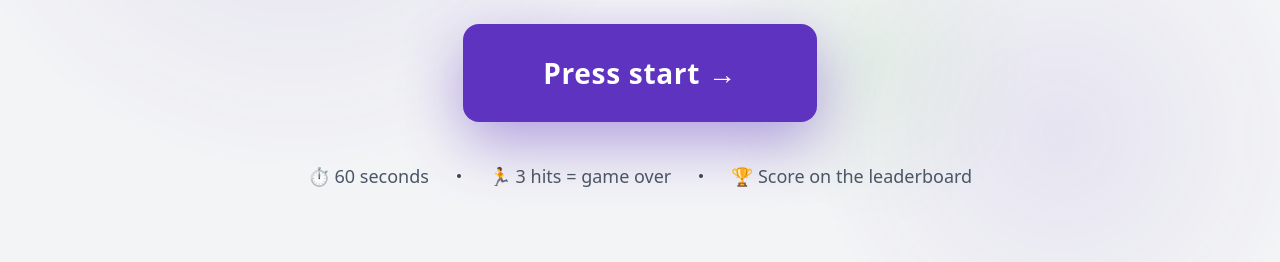
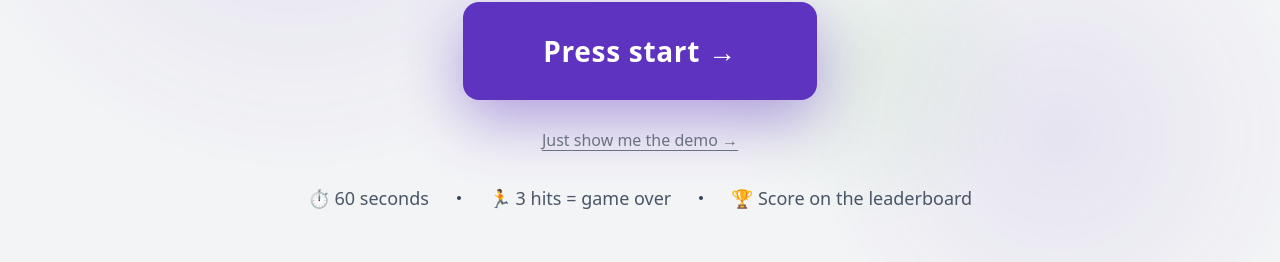
Before and after one commit to daniguzman73-netizen/citation-rush, a React (Vite) app: page / in a window 1280 px wide. Shown: the part 397-659 px from the top of the page. Built offline with nearby package versions, Linux system fonts and the light colour scheme; no server answers.

Commit message:
Welcome: restore 'Just show me the demo' secondary link per SPEC §4 Screen 1 — routes directly to Nexus Extend demo, no intake data captured

```diff
--- a/src/App.tsx
+++ b/src/App.tsx
@@ -31,6 +31,9 @@ export default function App() {
   const pageHidden = usePageVisibility()
 
   const handleStart = useCallback(() => setScreen('intake'), [])
+  // Secondary route from the Welcome screen — skips intake / tutorial / game,
+  // jumps straight to the Nexus Extend demo. No player data captured.
+  const handleSkipToDemo = useCallback(() => setScreen('demo'), [])
 
   const handleIntakeSubmit = useCallback((info: PlayerInfo) => {
     setPlayer(info)
@@ -136,6 +139,7 @@ export default function App() {
       {screen === 'welcome' && (
         <WelcomeScreen
           onStart={handleStart}
+          onSkipToDemo={handleSkipToDemo}
           onAdminOpen={() => setAdminOpen(true)}
         />
       )}
--- a/src/screens/WelcomeScreen.tsx
+++ b/src/screens/WelcomeScreen.tsx
@@ -4,6 +4,7 @@ import CreditsModal from '../components/CreditsModal'
 
 interface Props {
   onStart: () => void
+  onSkipToDemo: () => void
   onAdminOpen: () => void
 }
 
@@ -12,7 +13,7 @@ function shortInstitution(s: string): string {
   return s ? s.split(',')[0].trim() : ''
 }
 
-export default function WelcomeScreen({ onStart, onAdminOpen }: Props) {
+export default function WelcomeScreen({ onStart, onSkipToDemo, onAdminOpen }: Props) {
   const [entries, setEntries] = useState<Run[] | null>(null)
   const [tickIdx, setTickIdx] = useState(0)
   const [creditsOpen, setCreditsOpen] = useState(false)
@@ -131,8 +132,19 @@ export default function WelcomeScreen({ onStart, onAdminOpen }: Props) {
           Press start →
         </button>
 
+        {/* Secondary route — bypasses the game and jumps straight to the
+            Nexus Extend demo (SPEC §4 Screen 1). No data is captured for
+            these visitors; they didn't opt into the game. */}
+        <button
+          type="button"
+          onPointerDown={onSkipToDemo}
+          className="mt-7 text-base text-gray-500 hover:text-gray-800 underline underline-offset-4 transition-colors"
+        >
+          Just show me the demo →
+        </button>
+
         {/* Stats row */}
-        <div className="mt-10 flex items-center gap-7 text-gray-600 text-lg">
+        <div className="mt-8 flex items-center gap-7 text-gray-600 text-lg">
           <span>⏱ 60 seconds</span>
           <span className="w-1 h-1 rounded-full bg-gray-700" />
           <span>🏃 3 hits = game over</span>
```
